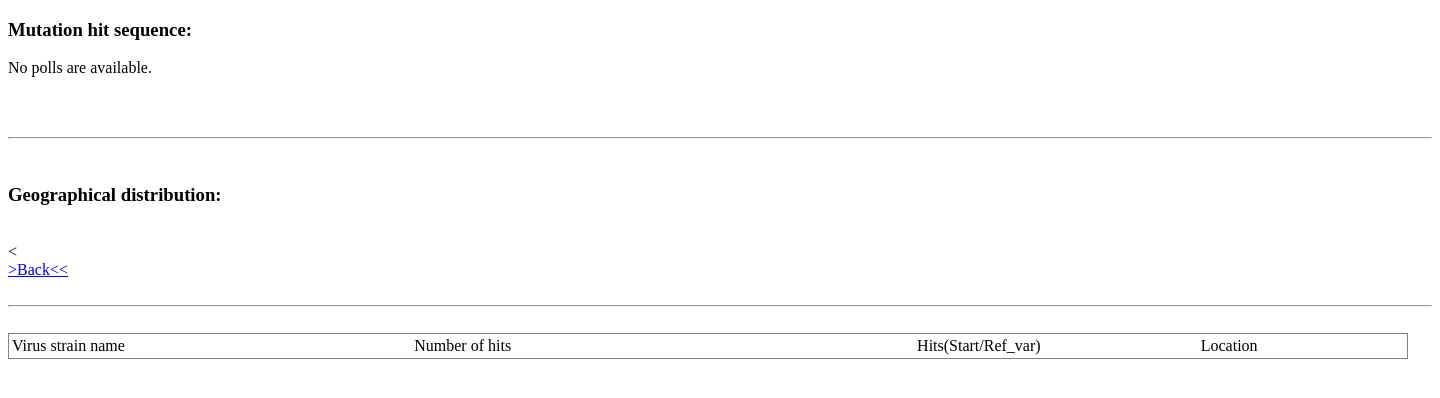
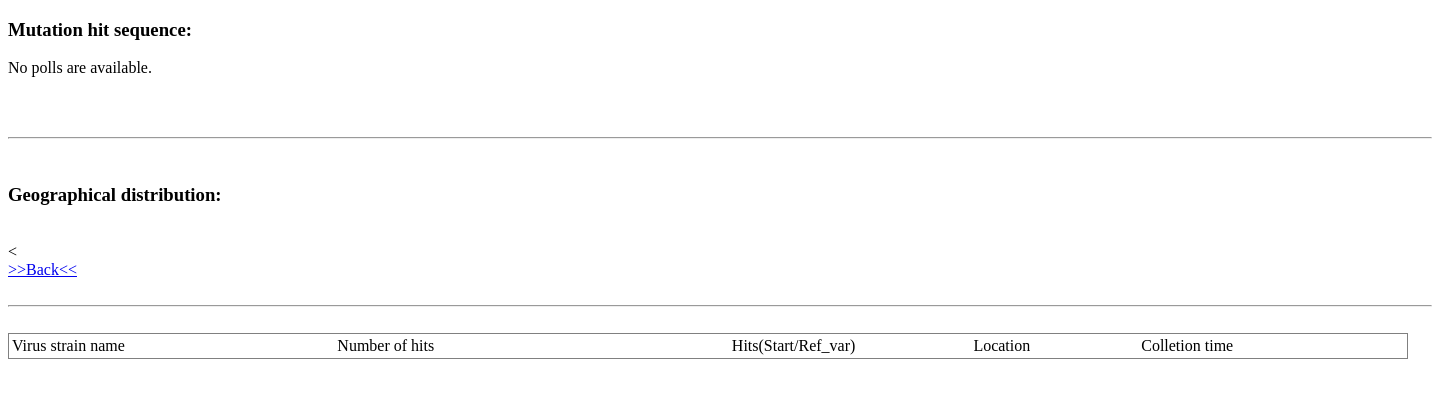
Before and after one commit to FHYcode/MUTwebsite, a Django app: template mysite/mutapp/templates/mutapp/multimut_hits.html in a window 1440 px wide. Shown: the top 398 px of the page. Run offline with Django 3.2, Linux system fonts and the light colour scheme; the template is opened without the code that fills it, so the values that code supplies are empty.

Commit message:
Update multimut_hits.html

```diff
--- a/mysite/mutapp/templates/mutapp/multimut_hits.html
+++ b/mysite/mutapp/templates/mutapp/multimut_hits.html
@@ -11,6 +11,7 @@
     <td>Number of hits</td>
     <td align="center">Hits(Start/Ref_var)</td>
     <td>Location</td>
+    <td>Colletion time</td>
     {% if hits_list %}
         {% for hit_one in hits_list %}
             <tr>
@@ -18,6 +19,7 @@
                 <td align="center">{{ hit_one.1 }}</td>
                 <td>{{ hit_one.2 }}</td>
                 <td>{{ hit_one.3.location }}</td>
+                <td>{{ hit_one.3.sample_collection_date }}</td>
             </tr>
         {% endfor %}
         </table>
@@ -32,7 +34,7 @@
     {% endfor %}
 </ol>
 <br><<br>
-<a href="{% url 'mutapp:index' %}" >>Back<< </a>
+<a href="{% url 'mutapp:index' %}" > >>Back<< </a>
 <br><br><hr><br>
 </body>
 </html>
```
